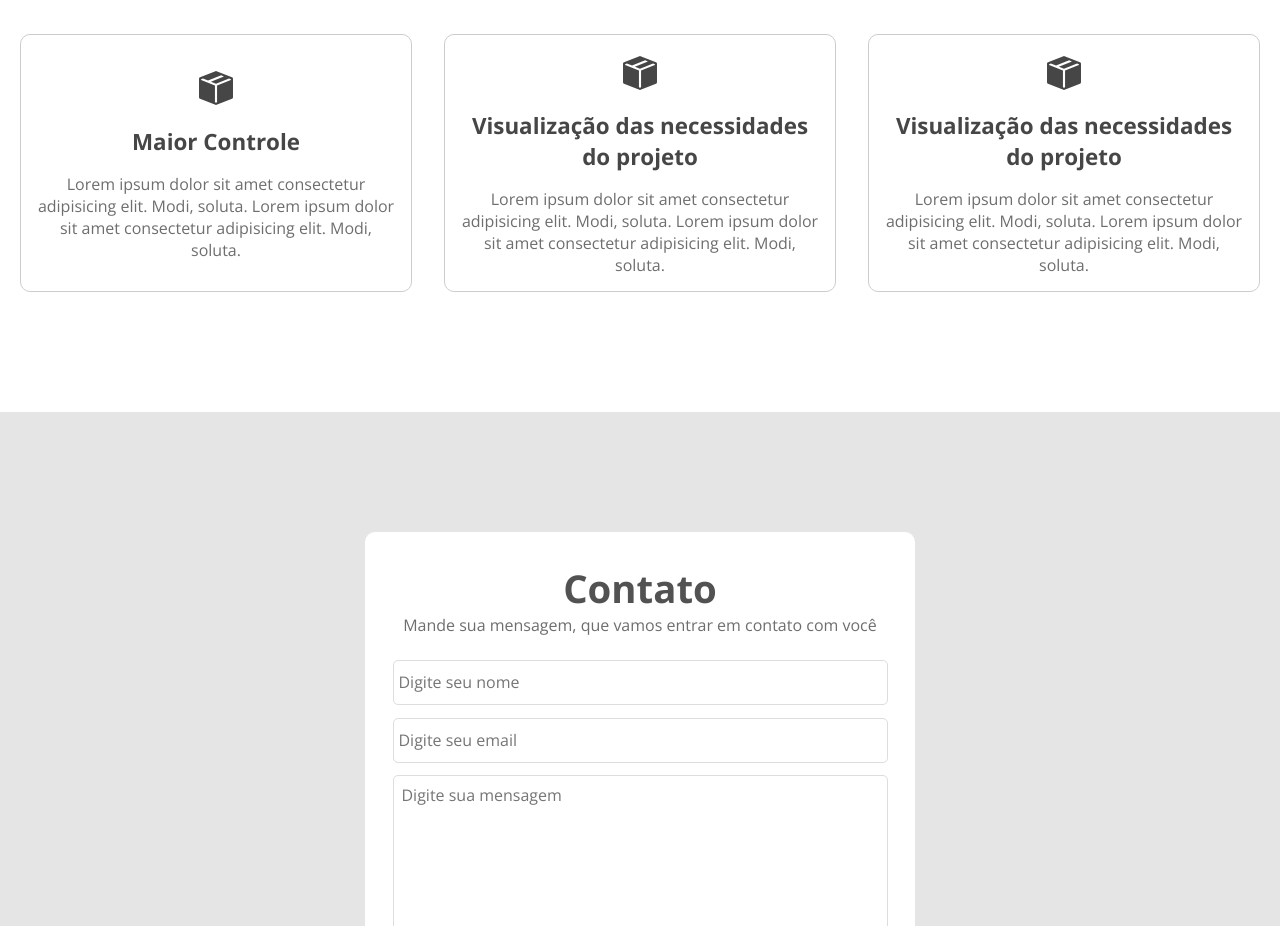
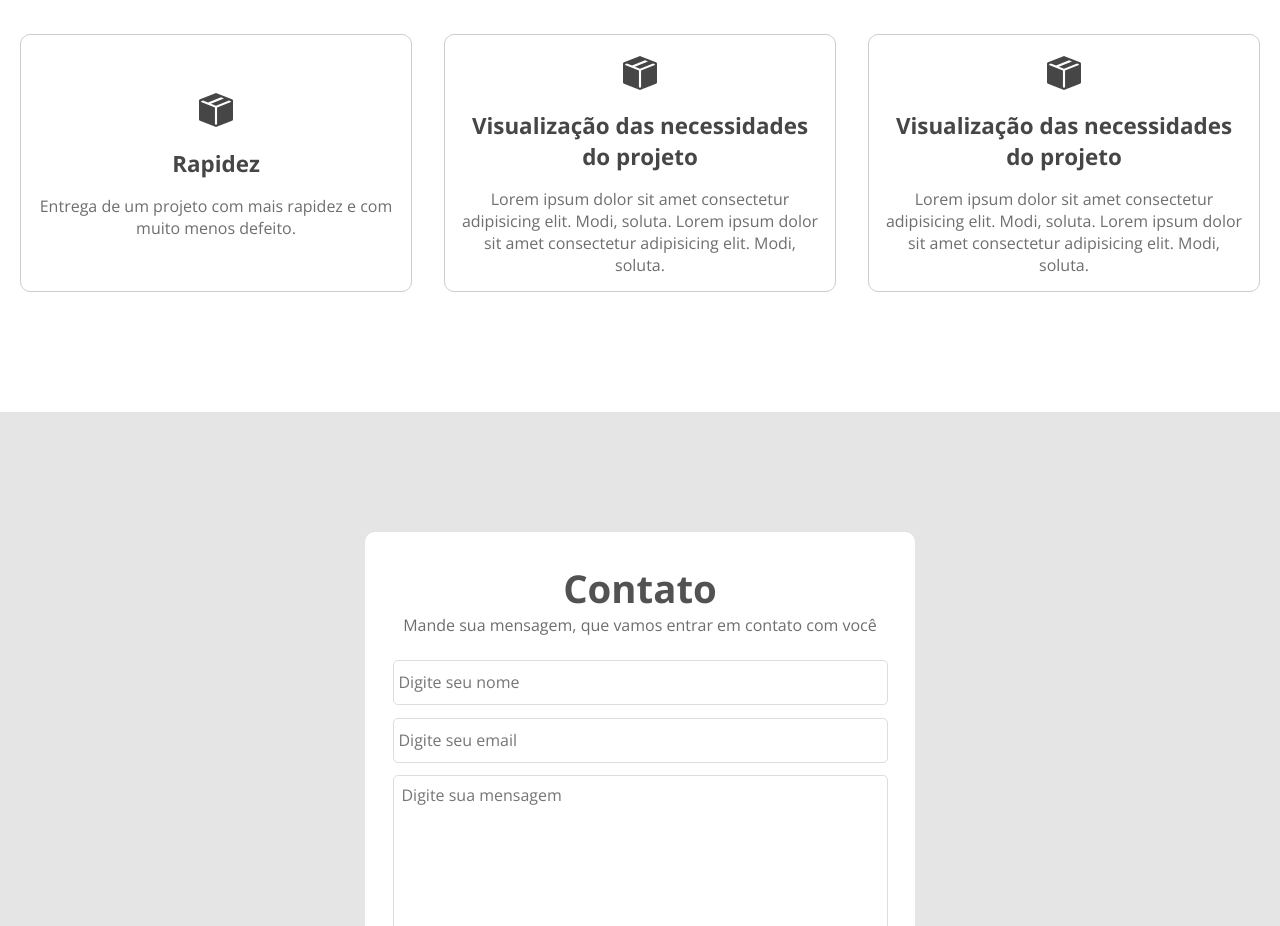
Before and after one commit to Juliana-24/Projeto_Interdisciplinar_4, a React (Vite) app: page /sobre in a window 1280 px wide. Shown: the part 1620-2546 px from the top of the page. Built offline with nearby package versions, Linux system fonts and the light colour scheme; no server answers; sample sign-in values are in the browser's storage.

Commit message:
Mudado o texto do card da tela sobre

```diff
--- a/src/components/GridCardSobre/index.jsx
+++ b/src/components/GridCardSobre/index.jsx
@@ -21,8 +21,8 @@ export default function GridCardSobre() {
       <div className="containerGridCardsSobre">
         <CardSobre
           iconeCard={<BsFillBoxSeamFill size={34} color="#464646" />}
-          titulocard="Maior Controle"
-          textoCard="Lorem ipsum dolor sit amet consectetur adipisicing elit. Modi, soluta. Lorem ipsum dolor sit amet consectetur adipisicing elit. Modi, soluta."
+          titulocard="Rapidez"
+          textoCard="Entrega de um projeto com mais rapidez e com muito menos defeito."
         />
         <CardSobre
           iconeCard={<BsFillBoxSeamFill size={34} color="#464646" />}
--- a/src/pages/Home/index.jsx
+++ b/src/pages/Home/index.jsx
@@ -135,5 +135,5 @@ export default function Home() {
 
       <Footer />
     </>
-  );
+);
 }
```
